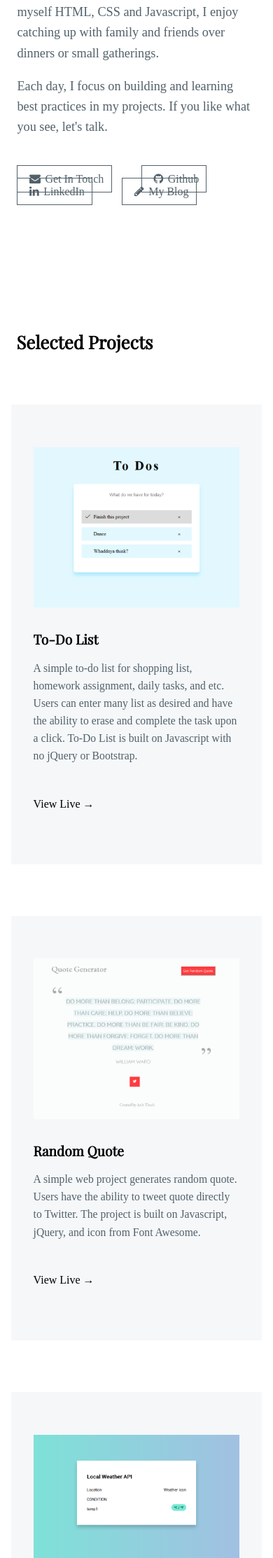
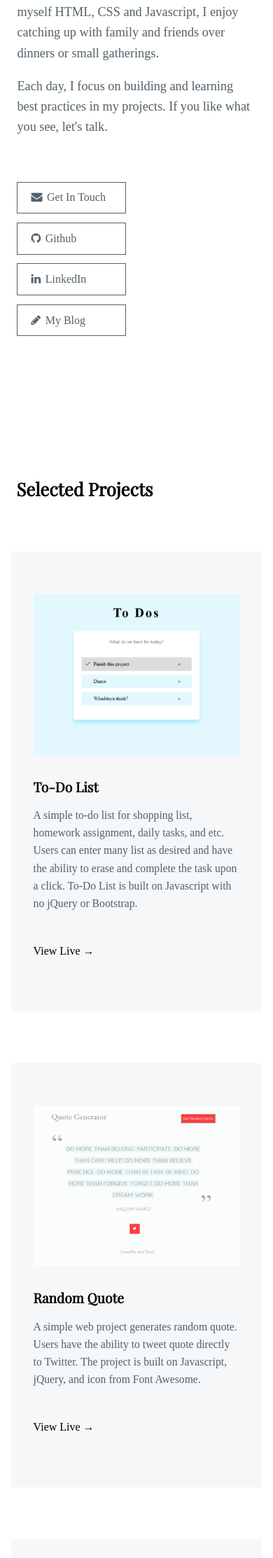
Before and after one commit to windan11/windan11.github.io, a Jekyll site: the page built from index.html, in a window 390 px wide. Shown: the part 500-2726 px from the top of the page at 70% size. Built offline with Jekyll 4.4.1, drawn with Linux system fonts in a browser that asks for light colours; some web fonts are replaced.

Commit message:
update contact btn from id to class

```diff
--- a/css/responsive.css
+++ b/css/responsive.css
@@ -18,7 +18,7 @@
 		float: none;
 		margin: 0 auto;
 	}
-	#contact-btn{
+	.contact-btn{
 		width: 8em;
 		margin: .8em 0;
 		display: block;
```
